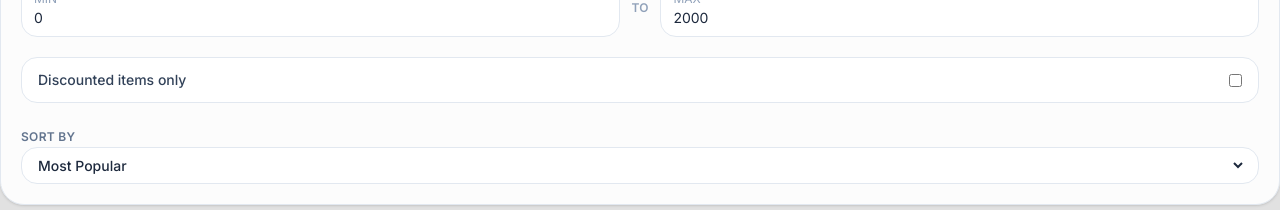
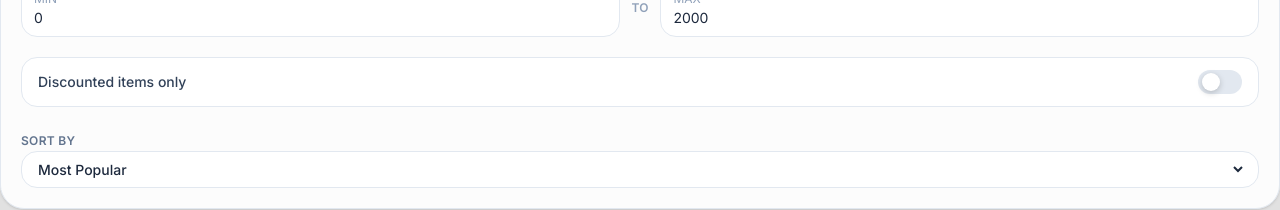
Before and after one commit to Abdallah-AbouHamdan/SHOP_4U, a React app in the folder frontend/: page / in a window 1280 px wide. Shown: the part 342-552 px from the top of the page. Built offline with nearby package versions, Linux system fonts and the light colour scheme; the HTML template or start-up script is replaced by a standard one.

Commit message:
styling the toggle inputs

```diff
--- a/frontend/src/index.css
+++ b/frontend/src/index.css
@@ -43,3 +43,34 @@ input::placeholder {
   border: 2px solid #111322;
   background: #fff;
 }
+
+.toggle-input {
+  appearance: none;
+  width: 44px;
+  height: 24px;
+  border-radius: 999px;
+  position: relative;
+  background: #e2e8f0;
+  transition: background 0.2s ease;
+}
+
+.toggle-input::after {
+  content: "";
+  position: absolute;
+  top: 3px;
+  left: 4px;
+  width: 18px;
+  height: 18px;
+  border-radius: 50%;
+  background: white;
+  box-shadow: 0 2px 6px rgba(0, 0, 0, 0.2);
+  transition: transform 0.2s ease;
+}
+
+.toggle-input:checked {
+  background: linear-gradient(120deg, #7f5bff, #ea4ccc);
+}
+
+.toggle-input:checked::after {
+  transform: translateX(18px);
+}
```
